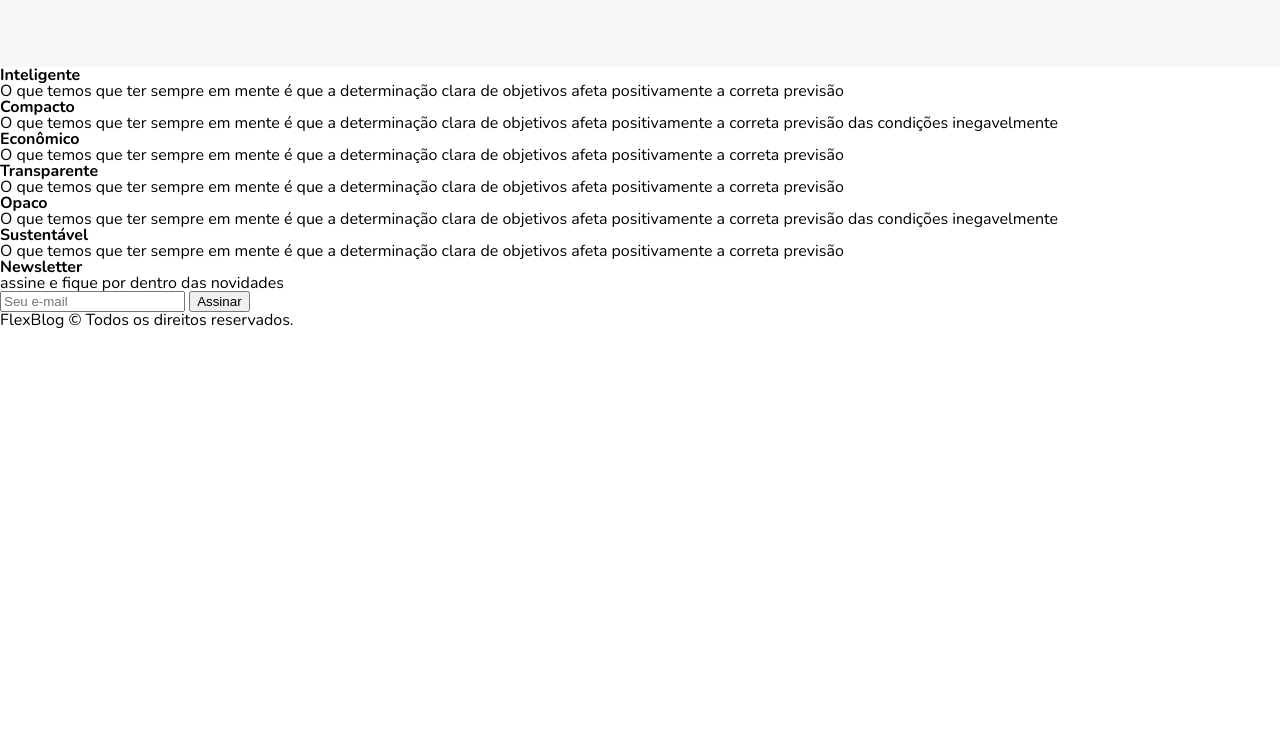
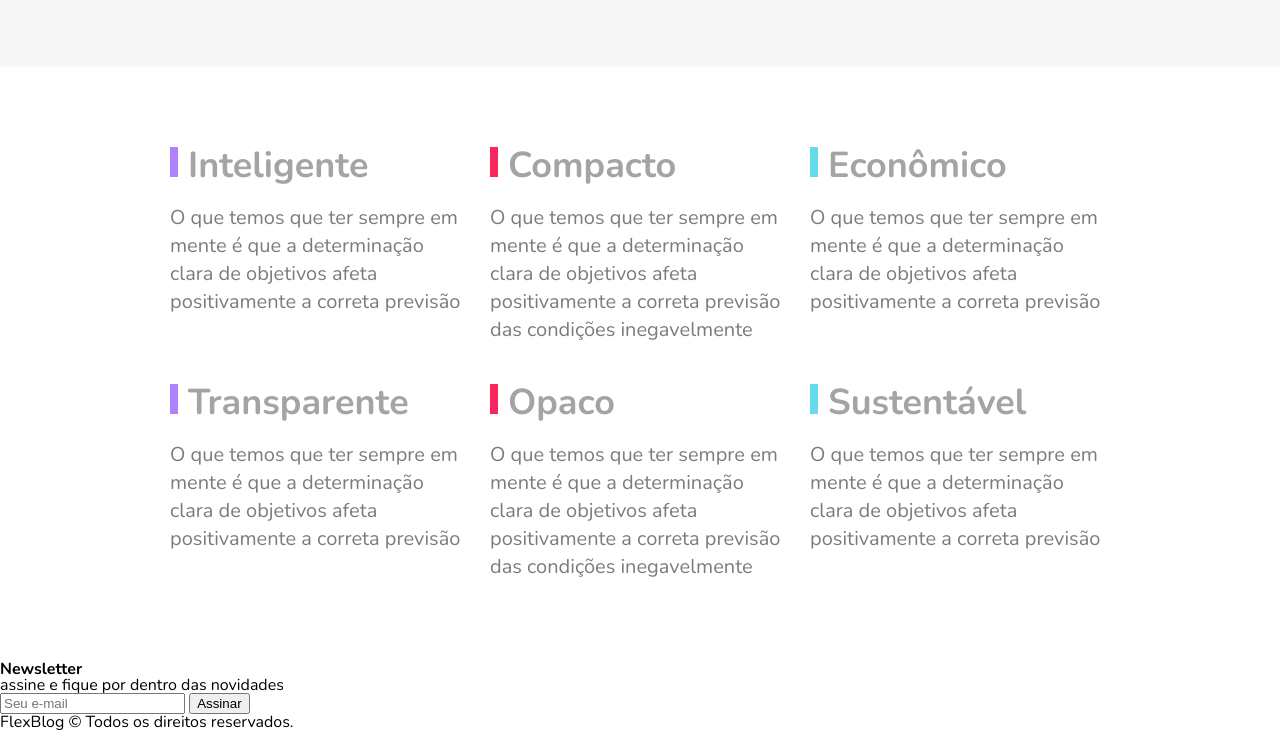
Before and after one commit to arthur-meireles/FlexBlog, a plain HTML site: page index.html in a window 1280 px wide. Shown: the part 2358-3091 px from the top of the page. Before the commit the page ends 2689 px from the top, so only its background shows below. Drawn offline with nearby package versions, Linux system fonts and the light colour scheme.

Commit message:
Estilizando Qualidade

```diff
--- a/css/style.css
+++ b/css/style.css
@@ -254,3 +254,50 @@ img {
         order: -1;
     }
 }
+/* Qualidade */
+
+.qualidade{
+    max-width: 960px;
+    margin: 60px auto;
+    display: flex;
+    flex-wrap: wrap;
+}
+
+.qualidade-item {
+    flex: 1 1 300px;
+    margin: 20px 10px;
+}
+
+.qualidade-item h2 {
+    font-weight: bold;
+    font-size: 2.25em;
+    color: #a4a4a4;
+    margin-bottom: 20px;
+}
+
+.qualidade-item h2::before {
+    content: '';
+    display: inline-block;
+    width: 8px;
+    height: 30px;
+    margin-right: 10px;
+
+}
+
+.qualidade-item:nth-of-type(3n+1) h2::before {
+    background: #ae81ff;
+}
+.qualidade-item:nth-of-type(3n+2) h2::before {
+    background: #f9265e;
+}
+.qualidade-item:nth-of-type(3n+3) h2::before {
+    background: #66d9eb;
+}
+
+.qualidade-item p {
+    font-size: 1.25em;
+    line-height: 1.4;
+    color: #7c7c7c;
+}
+
+/* Footer */
```
